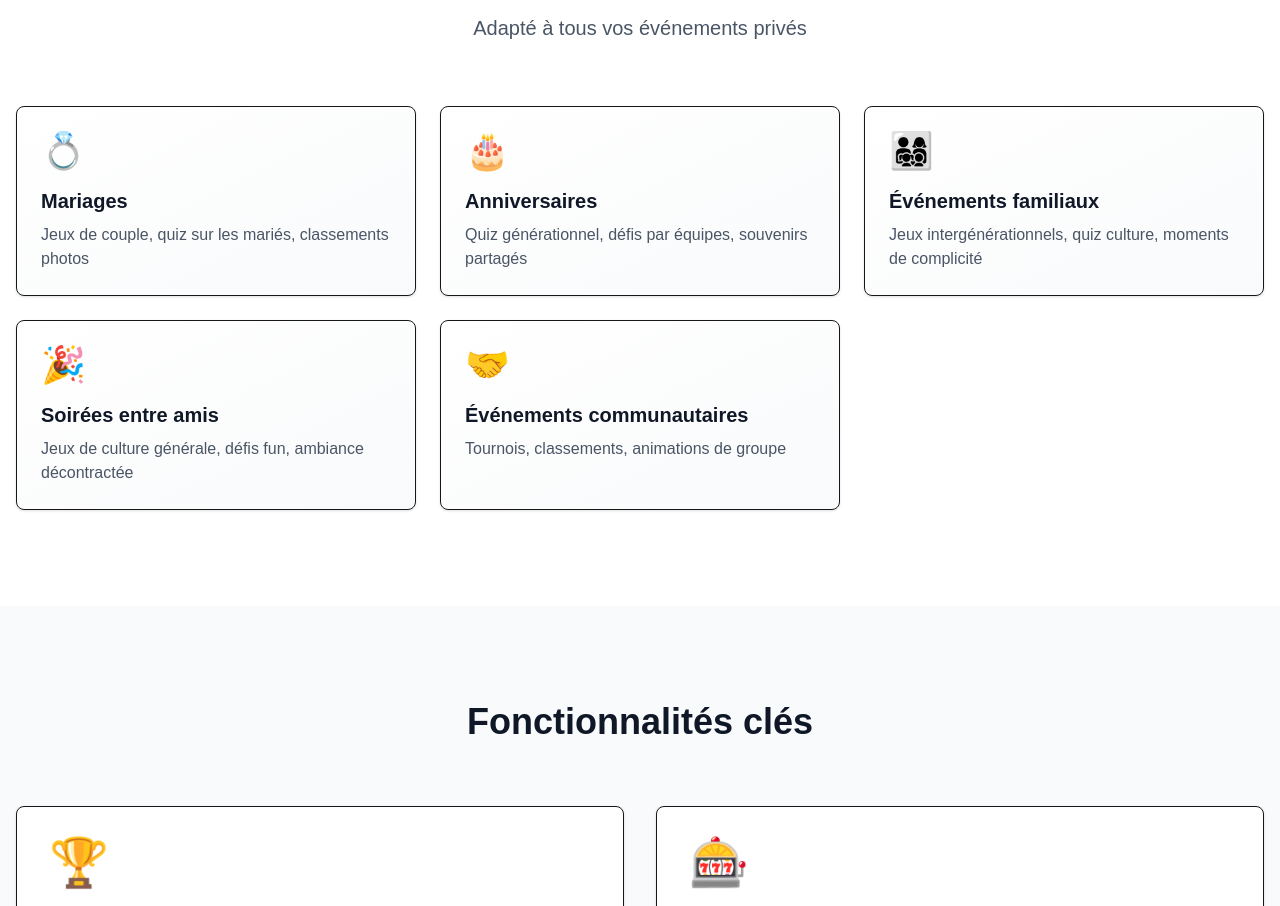
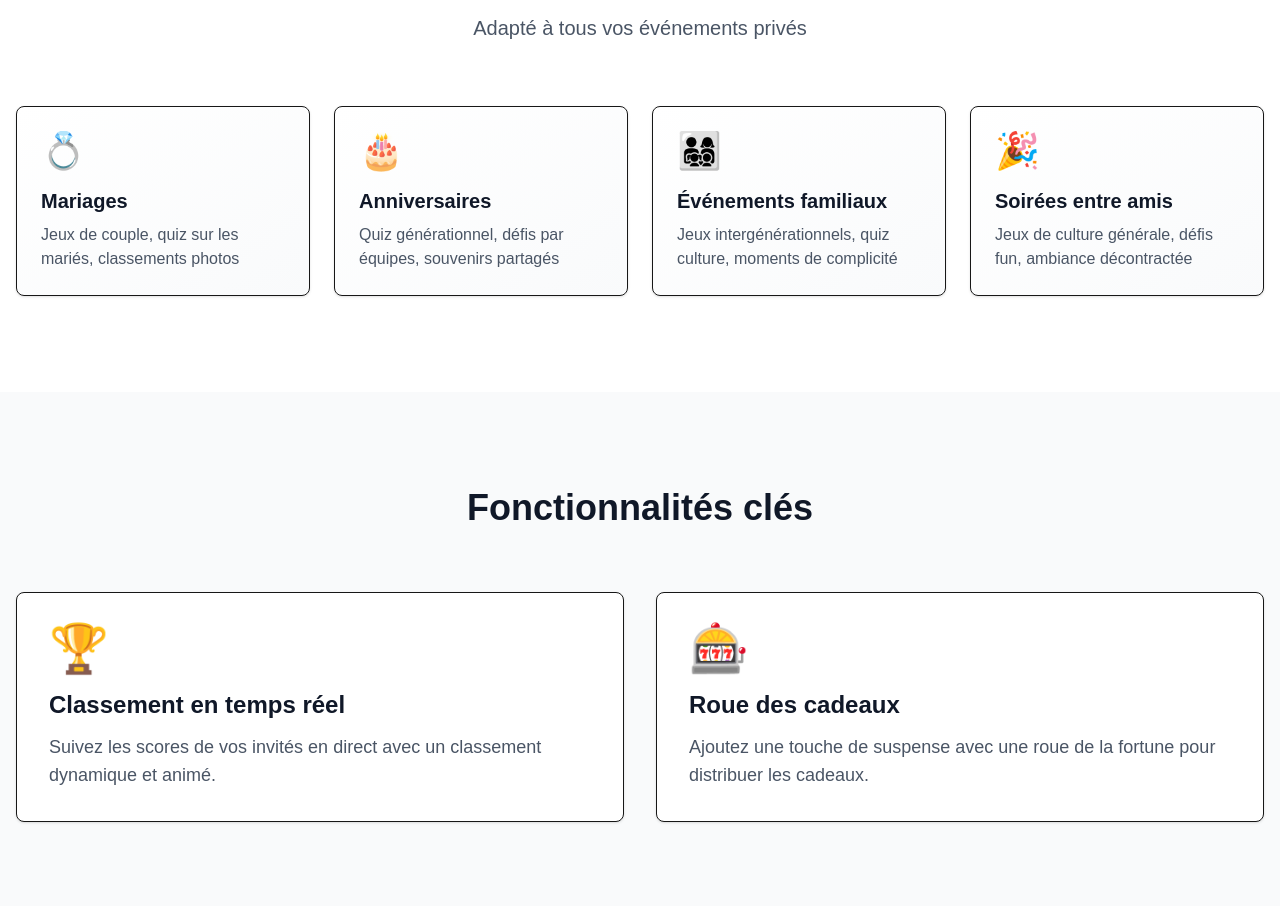
Before and after one commit to AxelMth/interactive-game-website, a Next.js app: page / in a window 1280 px wide. Shown: the part 1897-2803 px from the top of the page. Built offline with nearby package versions, Linux system fonts and the light colour scheme.

Commit message:
Refactor Occasions component by removing the "Événements communautaires" entry and adjusting the grid layout to accommodate four columns, improving the overall presentation of event options.

```diff
--- a/app/components/Occasions.tsx
+++ b/app/components/Occasions.tsx
@@ -19,12 +19,7 @@
       title: "Soirées entre amis",
       description: "Jeux de culture générale, défis fun, ambiance décontractée",
       icon: "🎉",
-    },
-    {
-      title: "Événements communautaires",
-      description: "Tournois, classements, animations de groupe",
-      icon: "🤝",
-    },
+    }
   ];
 
   return (
@@ -36,7 +31,7 @@
         <p className="mb-16 text-center text-xl text-gray-600">
           Adapté à tous vos événements privés
         </p>
-        <div className="grid grid-cols-1 gap-6 md:grid-cols-2 lg:grid-cols-3">
+        <div className="grid grid-cols-1 gap-6 md:grid-cols-2 lg:grid-cols-4">
           {occasions.map((occasion) => (
             <div
               key={occasion.title}
```
